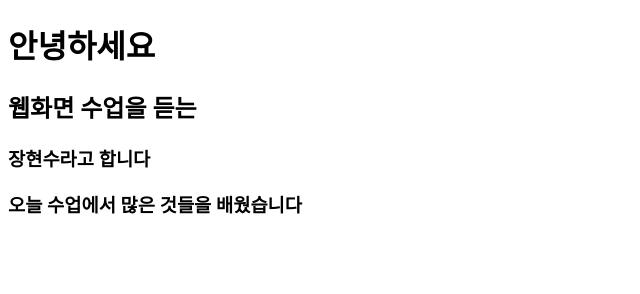
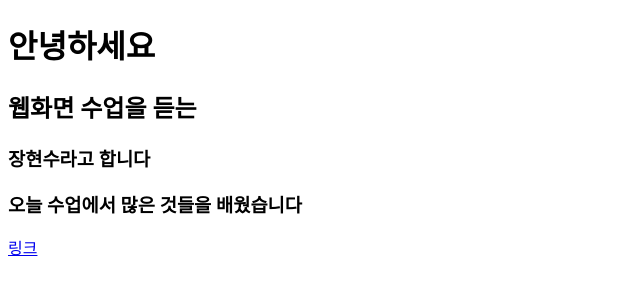
Before and after one commit to JangHyeon-Soo/24WEB-0313, a plain HTML site: page index.html in a window 1280 px wide. Shown: the full height of the page, 0-640 px from the left. Drawn offline with Linux system fonts and the light colour scheme.

Commit message:
링크 추가

```diff
--- a/index.html
+++ b/index.html
@@ -10,5 +10,6 @@
     <h2>웹화면 수업을 듣는</h2>
     <h3>장현수라고 합니다</h3>
     <h3>오늘 수업에서 많은 것들을 배웠습니다</h3>
+    <a href="https://github.com/JangHyeon-Soo/24WEB-0313.git">링크</a>
 </body>
 </html>
```
